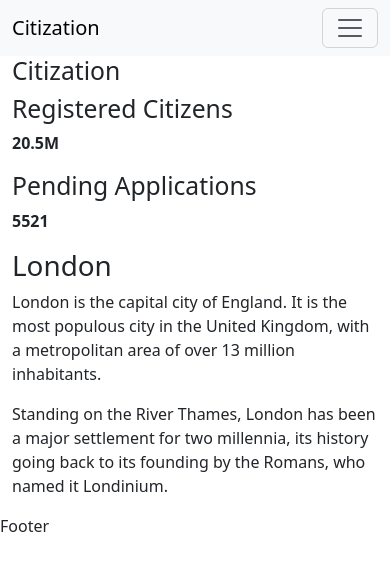
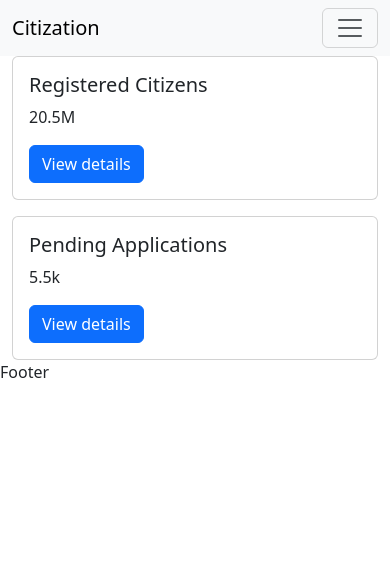
Before and after one commit to beauty-destiny/citization, a website: page www/index.html in a window 390 px wide. Drawn offline with Linux system fonts and the light colour scheme; some packages are replaced by stand-ins of ours.

Commit message:
added cards to landing screen

```diff
--- a/www/index.html
+++ b/www/index.html
@@ -30,20 +30,28 @@
       </div>
     </div>
   </nav>
+  <!-- Content -->
   <section class="container-fluid">
-    <header>
-      <h2>Citization</h2>
-    </header>
-    <article>
-    <h2>Registered Citizens</h2>
-    <p><b>20.5M</b></p>
-    <h2>Pending Applications</h2>
-    <p><b>5521</b></p>
-
-      <h1>London</h1>
-      <p>London is the capital city of England. It is the most populous city in the  United Kingdom, with a metropolitan area of over 13 million inhabitants.</p>
-      <p>Standing on the River Thames, London has been a major settlement for two millennia, its history going back to its founding by the Romans, who named it Londinium.</p>
-    </article>
+    <div class="row">
+      <div class="col-sm-6 mb-3 mb-sm-0">
+        <div class="card">
+          <div class="card-body">
+            <h5 class="card-title">Registered Citizens</h5>
+            <p class="card-text">20.5M</p>
+            <a href="#" class="btn btn-primary">View details</a>
+          </div>
+        </div>
+      </div>
+      <div class="col-sm-6">
+        <div class="card">
+          <div class="card-body">
+            <h5 class="card-title">Pending Applications</h5>
+            <p class="card-text">5.5k</p>
+            <a href="#" class="btn btn-primary">View details</a>
+          </div>
+        </div>
+      </div>
+    </div>
   </section>
 
 <!-- Footer -->
@@ -52,5 +60,6 @@
 </footer>
 
 </body>
+<script src="cordova.js"></script>
 <script src="js/bootstrap.js"></script>
 </html>
```
